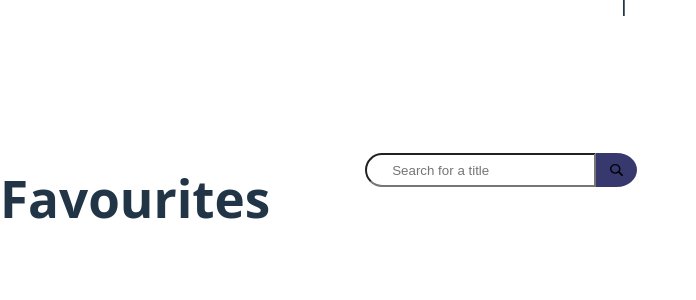
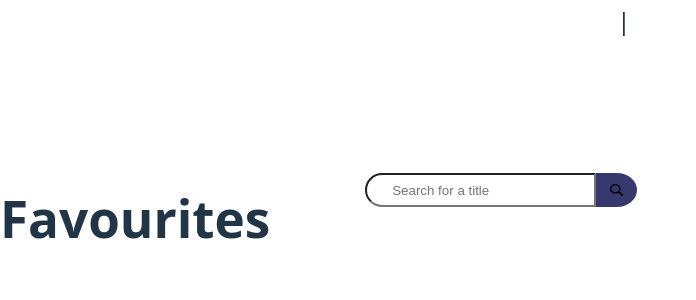
Before and after one commit to ATlexEide/gutendex, a React (Vite) app: page /favourites in a window 1280 px wide. Shown: the top 300 px of the page, without its empty margins (0-696 px from the left). Built offline with nearby package versions, Linux system fonts and the light colour scheme.

Commit message:
Update header styling

```diff
--- a/src/Components/Header.css
+++ b/src/Components/Header.css
@@ -1,7 +1,8 @@
 header {
   max-width: 100vw;
   height: 170px;
-  padding: 28px 64px;
+  padding: 0 64px;
+  margin-top: 20px;
   display: flex;
   gap: 48px;
   justify-content: space-between;
```
